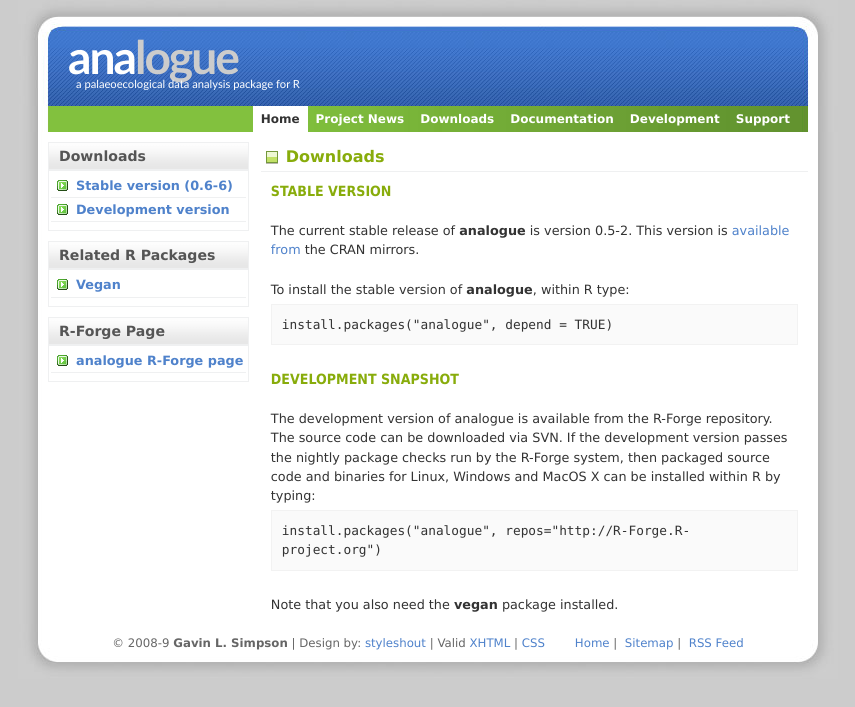
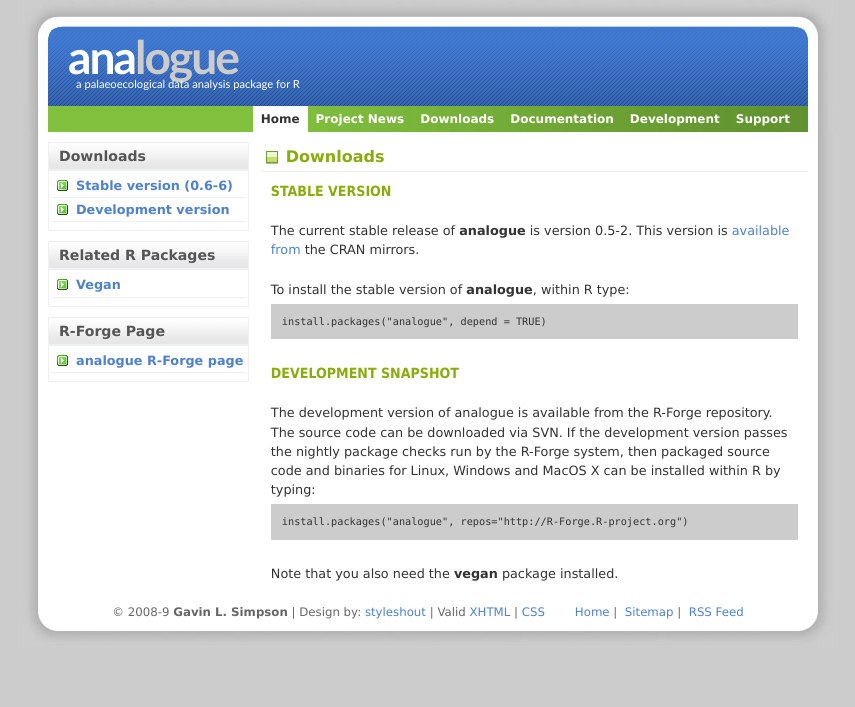
Before and after one commit to gavinsimpson/analogue, a PHP site: page /downloads.php in a window 1280 px wide. Shown: the top 707 px of the page, without its empty margins (212-1067 px from the left). Run offline with PHP 8.4, Linux system fonts and the light colour scheme.

Commit message:
tweak code kbd tags in CSS

```diff
--- a/www/images/Refresh.css
+++ b/www/images/Refresh.css
@@ -80,15 +80,15 @@ code {
     text-align: left;
     display: block;
     overflow: auto;
-  font: 500 1em/1.5em 'Lucida Console', 'courier new', monospace ;
+    font: 500 0.8em/1.3em 'Lucida Console', 'courier new', monospace ;
     /* white-space: pre; */
-  background: #FAFAFA;
-  border: 1px solid #f2f2f2;
+    background: #CCCCCC; /*#FAFAFA;*/
+    border: 1px solid #CCCCCC; /*#f2f2f2;*/
 }
 kbd {
-    font: 500 1em/1.5em 'Lucida Console', 'courier new', monospace ;
-    background: #FAFAFA;
-    border: 1px solid #f2f2f2;
+    font: 500 0.8em/1.3em 'Lucida Console', 'courier new', monospace ;
+    background: #CCCCCC; /*#FAFAFA;*/
+    border: 1px solid #CCCCCC; /*#f2f2f2;*/
 }
 acronym {
   cursor: help;
```
Lines whose indentation alone changed are shown as unchanged.
